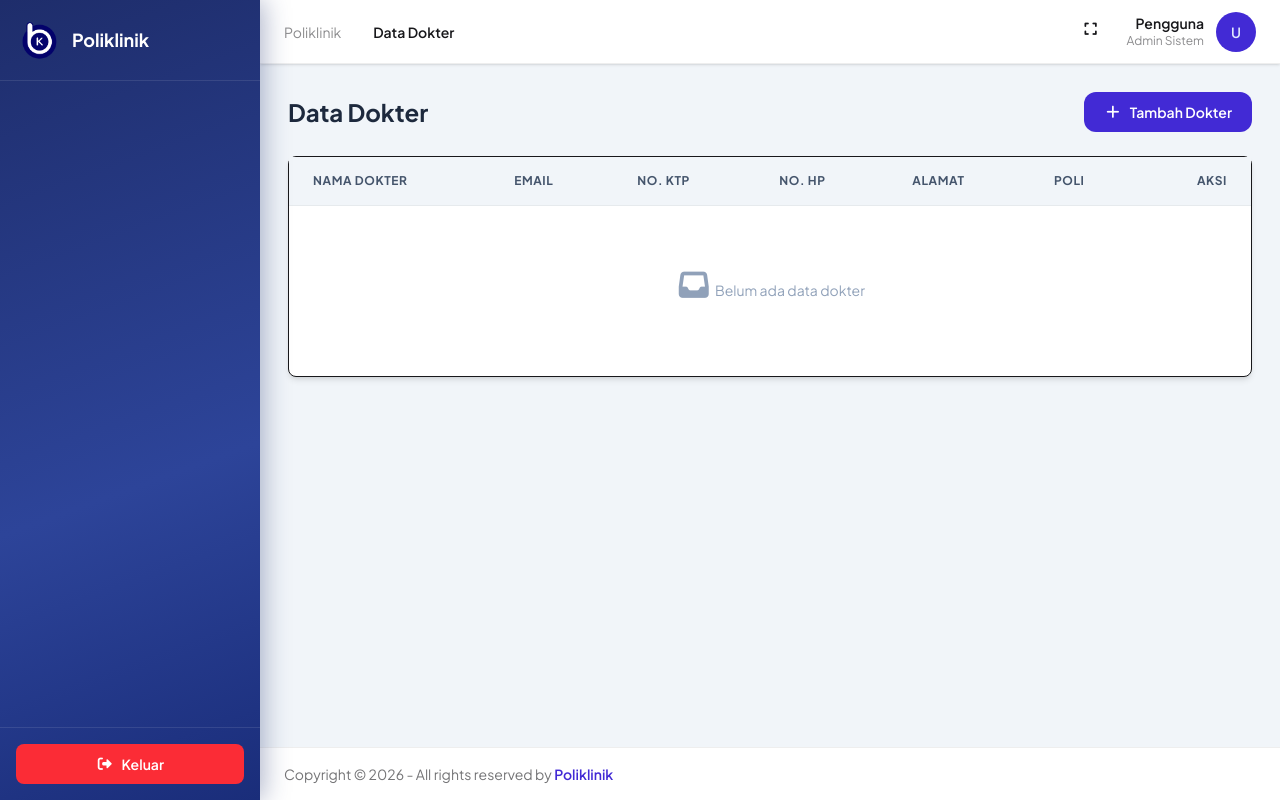
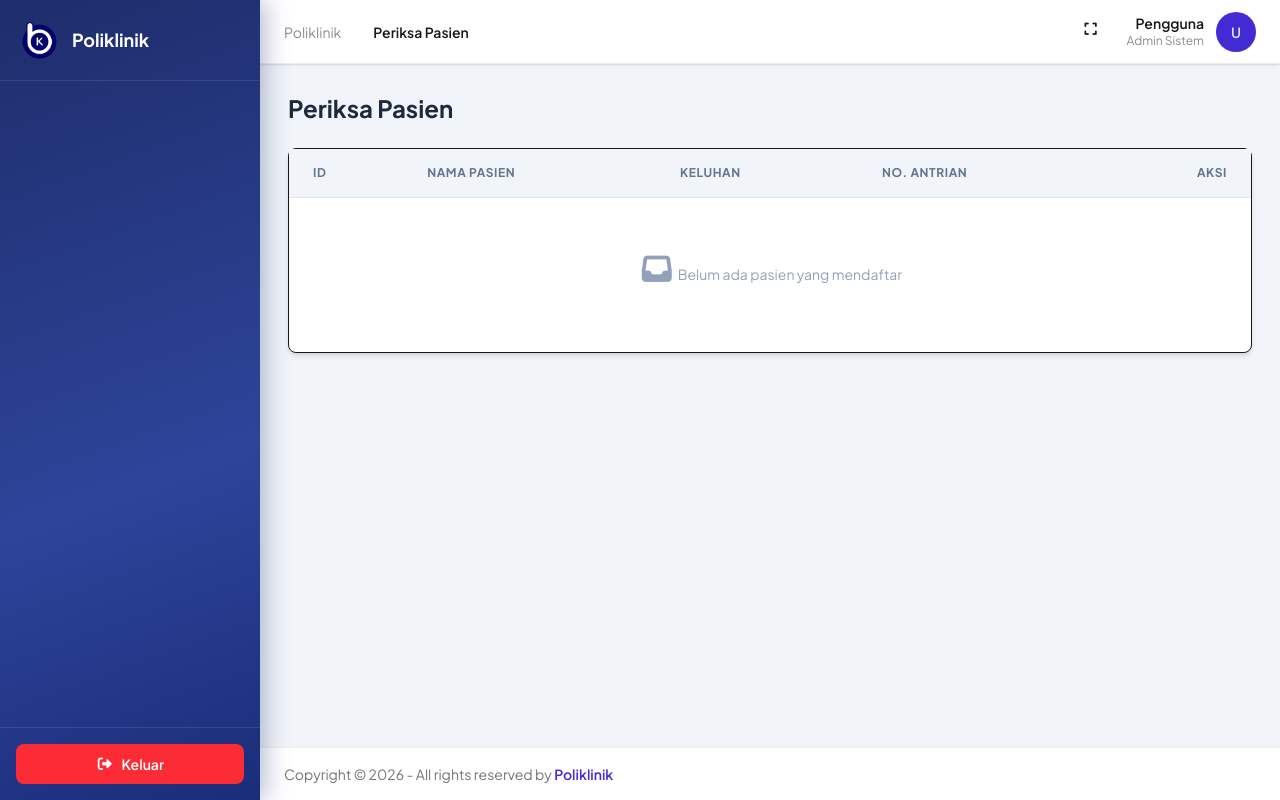
Before and after one commit to smpith17/Yobby_A11.2023.14890, a Laravel app: template resources/views/dokter/periksa-pasien/index.blade.php in a window 1280 px wide. Run offline with Laravel 12, Linux system fonts and the light colour scheme; the template is opened without the code that fills it, so the values that code supplies are empty; style sheets or scripts are compiled from the project's sources; some libraries are stand-ins or nearby versions; some web fonts are replaced.

Commit message:
feat: implement periksa pasien with obat selection and total harga

```diff
--- a/resources/views/dokter/periksa-pasien/index.blade.php
+++ b/resources/views/dokter/periksa-pasien/index.blade.php
@@ -1,113 +1,69 @@
-<x-layouts.app title="Data Dokter">
+<x-layouts.app title="Periksa Pasien">
 
     {{-- Header --}}
     <div class="flex items-center justify-between mb-6">
-        <h2 class="text-2xl font-bold text-slate-800">
-            Data Dokter
-        </h2>
-
-        <a href="{{ route('dokter.create') }}" class="inline-flex items-center gap-2 px-5 py-2.5 bg-primary hover:bg-primary/90
-                  text-white rounded-xl text-sm font-semibold transition">
-            <i class="fas fa-plus text-sm"></i>
-            Tambah Dokter
-        </a>
+        <h2 class="text-2xl font-bold text-slate-800">Periksa Pasien</h2>
     </div>
 
-    {{-- Card Table --}}
+    {{-- Card --}}
     <div class="card bg-base-100 shadow-md rounded-2 border">
         <div class="card-body p-0">
+            <div class="overflow-x-auto">
+                <table class="table table-zebra w-full">
 
-            <div class="overflow-x-auto">
-                <table class="table w-full">
-
-                    {{-- Table Head --}}
-                    <thead class="bg-slate-100 text-slate-600 text-xs uppercase tracking-wider">
+                    <thead class="bg-slate-100 text-slate-500 text-xs uppercase tracking-wider">
                         <tr>
-                            <th class="px-6 py-4">Nama Dokter</th>
-                            <th class="px-6 py-4">Email</th>
-                            <th class="px-6 py-4">No. KTP</th>
-                            <th class="px-6 py-4">No. HP</th>
-                            <th class="px-6 py-4">Alamat</th>
-                            <th class="px-6 py-4">Poli</th>
+                            <th class="px-6 py-4">ID</th>
+                            <th class="px-6 py-4">Nama Pasien</th>
+                            <th class="px-6 py-4">Keluhan</th>
+                            <th class="px-6 py-4">No. Antrian</th>
                             <th class="px-6 py-4 text-right">Aksi</th>
                         </tr>
                     </thead>
 
-                    {{-- Table Body --}}
-                    <tbody class="text-sm text-slate-700">
-
-                        @forelse($dokters as $dokter)
-                        <tr class="border-b border-slate-100 hover:bg-slate-50 transition">
+                    <tbody>
+                        @forelse($daftarPasien as $daftar)
+                        <tr class="hover:bg-slate-50 transition">
+                            <td class="px-6 py-4 text-slate-600">{{ $daftar->id }}</td>
 
                             <td class="px-6 py-4 font-semibold text-slate-800">
-                                {{ $dokter->nama }}
+                                {{ $daftar->pasien->nama ?? '-' }}
                             </td>
 
-                            <td class="px-6 py-4">
-                                {{ $dokter->email }}
-                            </td>
-
-                            <td class="px-6 py-4">
-                                {{ $dokter->no_ktp ?? '-' }}
-                            </td>
-
-                            <td class="px-6 py-4">
-                                {{ $dokter->no_hp ?? '-' }}
-                            </td>
-
-                            <td class="px-6 py-4">
-                                {{ $dokter->alamat ?? '-' }}
-                            </td>
+                            <td class="px-6 py-4 text-slate-600">{{ $daftar->keluhan }}</td>
 
                             <td class="px-6 py-4">
                                 <span class="px-3 py-1 rounded-full text-xs font-semibold bg-blue-100 text-blue-700">
-                                    {{ $dokter->poli->nama_poli ?? 'Belum Dipilih' }}
+                                    {{ $daftar->no_antrian }}
                                 </span>
                             </td>
 
                             <td class="px-6 py-4 text-right">
-                                <div class="inline-flex items-center gap-2">
-
-                                    {{-- Edit --}}
-                                    <a href="{{ route('dokter.edit', $dokter->id) }}" class="inline-flex items-center gap-1 px-3 py-2
-                                        bg-amber-500 hover:bg-amber-600
-                                        text-white rounded-lg text-xs font-semibold transition">
-                                        <i class="fas fa-pen-to-square text-xs"></i>
-                                        Edit
+                                @if($daftar->periksas->isNotEmpty())
+                                    <span class="px-3 py-1 rounded-full text-xs font-semibold bg-green-100 text-green-700">
+                                        <i class="fas fa-circle-check"></i> Sudah Diperiksa
+                                    </span>
+                                @else
+                                    <a href="{{ route('periksa-pasien.create', $daftar->id) }}"
+                                        class="btn btn-sm bg-[#2d4499] hover:bg-[#1e2d6b] text-white border-none rounded-lg px-4">
+                                        <i class="fas fa-stethoscope"></i>
+                                        Periksa
                                     </a>
-
-                                    {{-- Delete --}}
-                                    <form action="{{ route('dokter.destroy', $dokter->id) }}" method="POST">
-                                        @csrf
-                                        @method('DELETE')
-
-                                        <button type="submit"
-                                            onclick="return confirm('Yakin ingin menghapus dokter ini?')" class="inline-flex items-center gap-1 px-3 py-2
-                                             bg-red-500 hover:bg-red-600
-                                             text-white rounded-lg text-xs font-semibold transition">
-                                            <i class="fas fa-trash text-xs"></i>
-                                            Hapus
-                                        </button>
-                                    </form>
-
-                                </div>
+                                @endif
                             </td>
-
                         </tr>
                         @empty
                         <tr>
-                            <td colspan="7" class="text-center py-16 text-slate-400">
+                            <td colspan="5" class="text-center py-14 text-slate-400">
                                 <i class="fas fa-inbox text-3xl mb-3 block"></i>
-                                Belum ada data dokter
+                                Belum ada pasien yang mendaftar
                             </td>
                         </tr>
                         @endforelse
-
                     </tbody>
 
                 </table>
             </div>
-
         </div>
     </div>
 
```
Also changed, not shown: app/Http/Controllers/Dokter/PeriksaPasienController.php (+4 -4 lines), resources/views/dokter/periksa-pasien/create.blade.php (+23 -18 lines).
